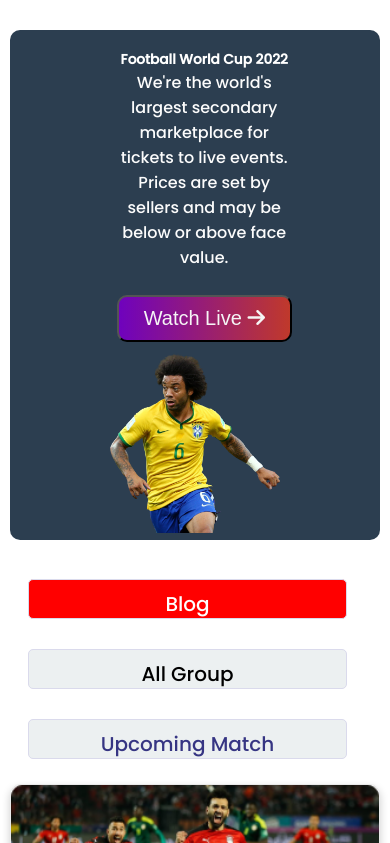
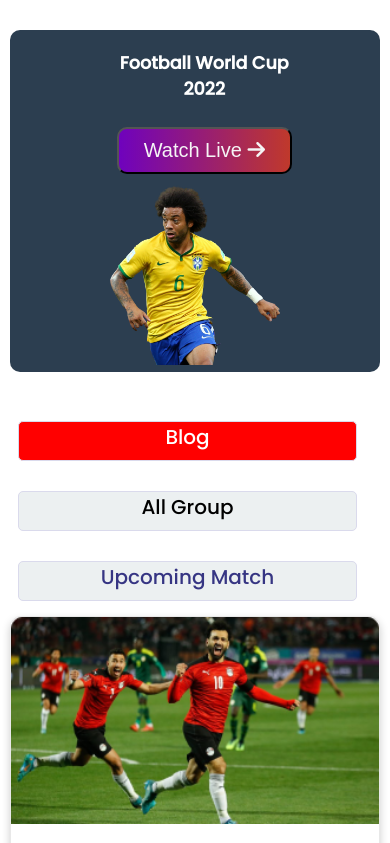
Before and after one commit to hasanalibd/world-cup, a plain HTML site: page index.html in a window 390 px wide. Shown: the top 843 px of the page. Drawn offline with Linux system fonts and the light colour scheme.

Commit message:
final update

```diff
--- a/index.html
+++ b/index.html
@@ -19,7 +19,7 @@
         <header class="header-container">
             <div class="half-width head-font">
                 <h1 class="header-font">Football World Cup 2022 </h1>
-                <p>We're the world's largest secondary marketplace for tickets to live events. Prices are set by sellers and may be below or above face value.</p>
+                <p class="header-para">We're the world's largest secondary marketplace for tickets to live events. Prices are set by sellers and may be below or above face value.</p>
                 <br>
                 <button class="head-btn">Watch Live <i class="fa-solid fa-arrow-right"></i></button>
             </div>
--- a/style.css
+++ b/style.css
@@ -35,7 +35,7 @@ body{
     margin-top: 3%;
 }
 .half-width h1{
-    font-size: 3.5vw;
+    font-size: 4.5vw;
 }
 .half-width img{
     width: 92%;
@@ -56,17 +56,18 @@ main{
 }
 
 aside{
+
     min-width: 255px;
     height: 230px;
-    padding: 10px;
+    padding-top: 20px;
     margin-right: 15px;
     background-color: #2c3e50;
     border-radius: 10px;
 }
+
 .three-btn{
     text-align: center;
     height: 40px;
-    padding-top: 9px;
     margin: 15px 8px;
     font-size: 20px;
     border: 1px solid rgb(218, 218, 236);
@@ -112,12 +113,7 @@ main img{
     border-radius: 5px;
     background-color: whitesmoke;
 }
-/* .message{
-    display: grid;
-    grid-template-columns: repeat(2, 1fr);
-    grid-column-gap: 2%;
-    margin-top: -20px;
-} */
+
 
 .message> p{
     font-size: 18px;
@@ -249,6 +245,10 @@ p{
         text-align: center;
     }
 
+    .header-para{
+        display: none;
+    }
+
     /*-------- for main-------- */
     main{
         flex-direction: column;
```
